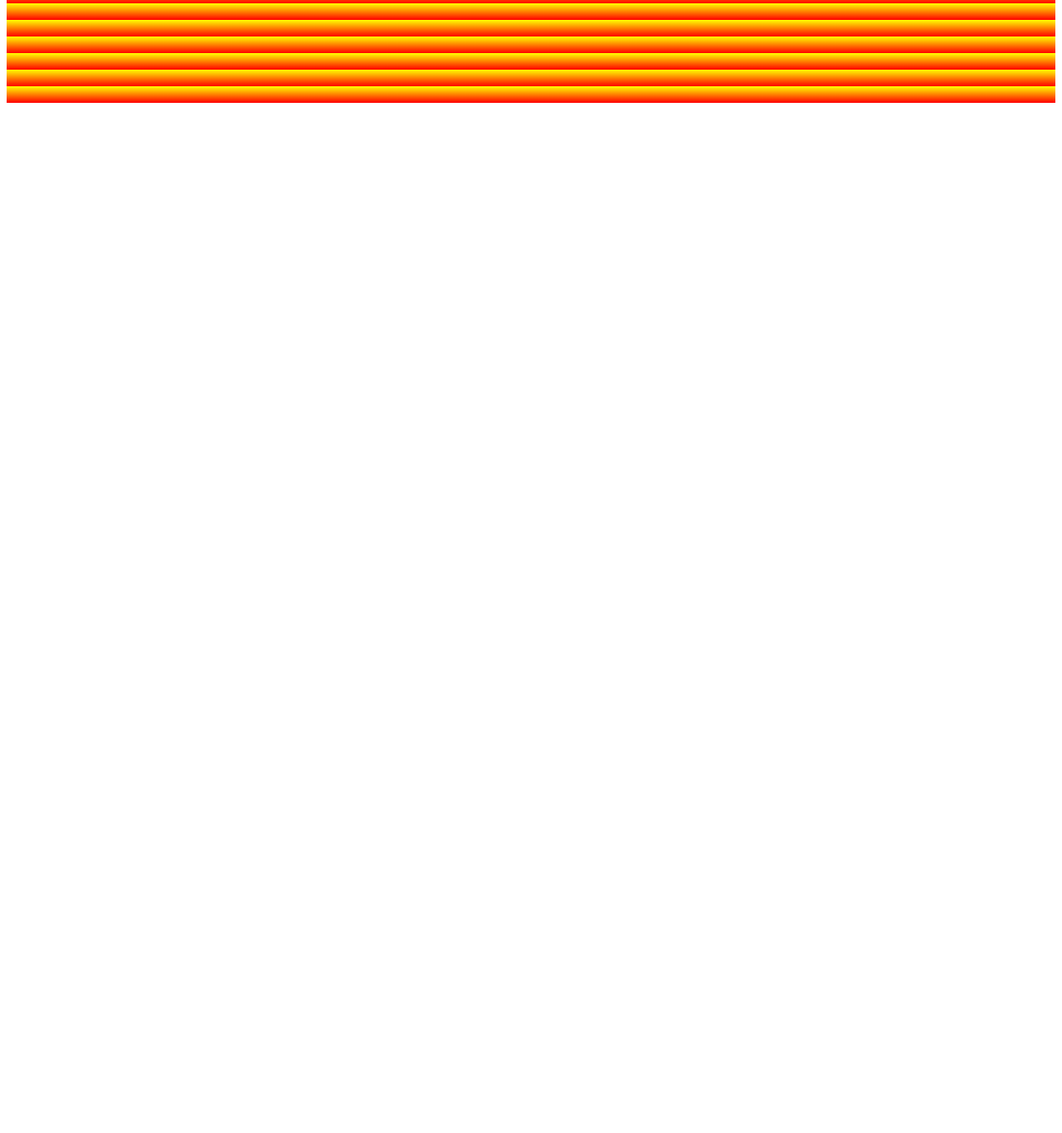
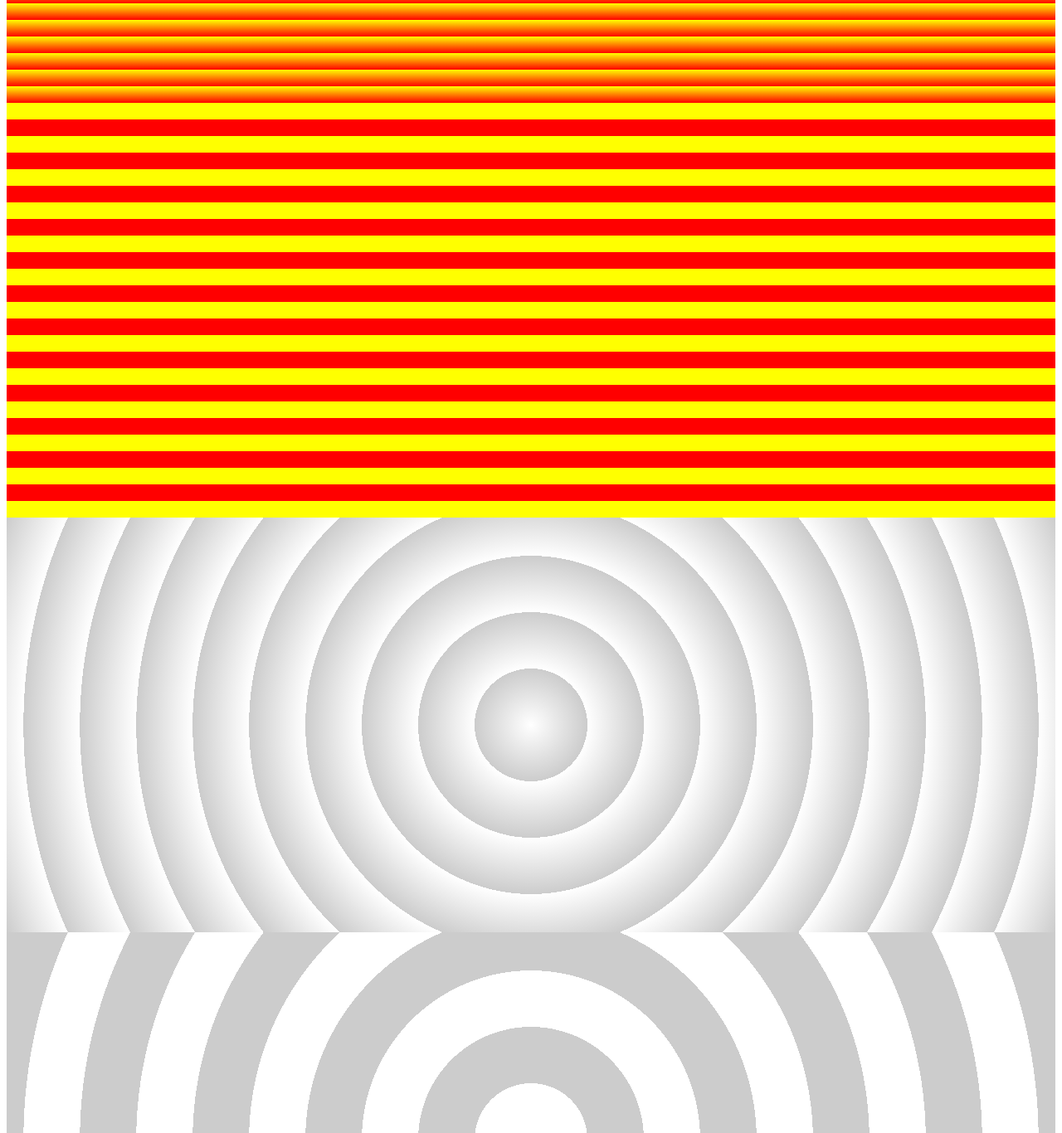
Before and after one commit to Yoojin-J/html_2502, a plain HTML site: page ex_0213/ex_p274.html in a window 1280 px wide. Shown: the part 6580-7946 px from the top of the page at 83% size. Before the commit the page ends 6712 px from the top, so only its background shows below. Drawn offline with Linux system fonts and the light colour scheme.

Commit message:
그라데이션

```diff
--- a/ex_0213/css/ex_p274.css
+++ b/ex_0213/css/ex_p274.css
@@ -147,3 +147,22 @@ div {
 
     background: repeating-linear-gradient(yellow, red 20px);
 }
+.ex8 .grad2 {
+    background: red;
+
+    background: -webkit-repeating-linear-gradient(yellow, yellow 20px, red 20px, red 40px);
+    background: -moz-repeating-linear-gradient(yellow, yellow 20px, red 20px, red 40px);
+    background: -o-repeating-linear-gradient(yellow, yellow 20px, red 20px, red 40px);
+
+    background: repeating-linear-gradient(yellow, yellow 20px, red 20px, red 40px);
+}
+.ex8 .grad3 {
+    background: red;
+
+    background: repeating-radial-gradient(circle, white, #ccc 10%);
+}
+.ex8 .grad4 {
+    background: red;
+
+    background: repeating-radial-gradient(circle, white, white 10%, #ccc 10%, #ccc 20%);
+}
--- a/ex_0213/ex_p274.html
+++ b/ex_0213/ex_p274.html
@@ -64,6 +64,9 @@
 
     <section class="ex8">
         <div class="grad1"></div>
+        <div class="grad2"></div>
+        <div class="grad3"></div>
+        <div class="grad4"></div>
     </section>
 </body>
 </html>
```
